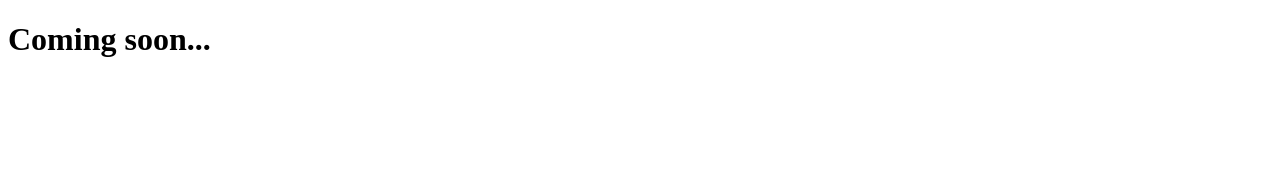
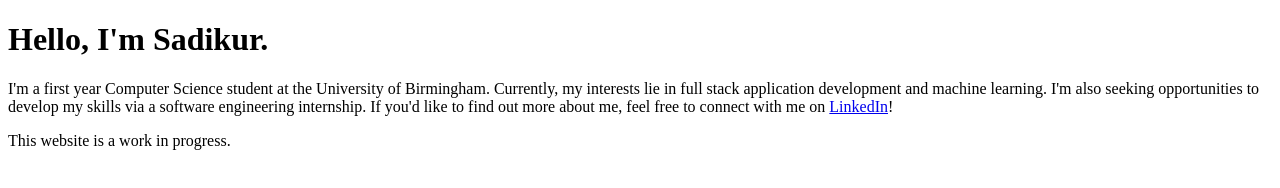
Before and after one commit to src6/sadikur.cc, a plain HTML site: page index.html in a window 1280 px wide. Drawn offline with Linux system fonts and the light colour scheme.

Commit message:
Update homepage content

```diff
--- a/index.html
+++ b/index.html
@@ -6,6 +6,10 @@
 	<title>Sadikur Chowdhury</title>
 </head>
 <body>
-	<h1>Coming soon...</h1>
+	<h1>Hello, I'm Sadikur.</h1>
+
+	<p>I'm a first year Computer Science student at the University of Birmingham. Currently, my interests lie in full stack application development and machine learning. I'm also seeking opportunities to develop my skills via a software engineering internship. If you'd like to find out more about me, feel free to connect with me on <a href="https://www.linkedin.com/in/sadikurc/">LinkedIn</a>!</p>
+
+	<p>This website is a work in progress.</p>
 </body>
 </html>
```
